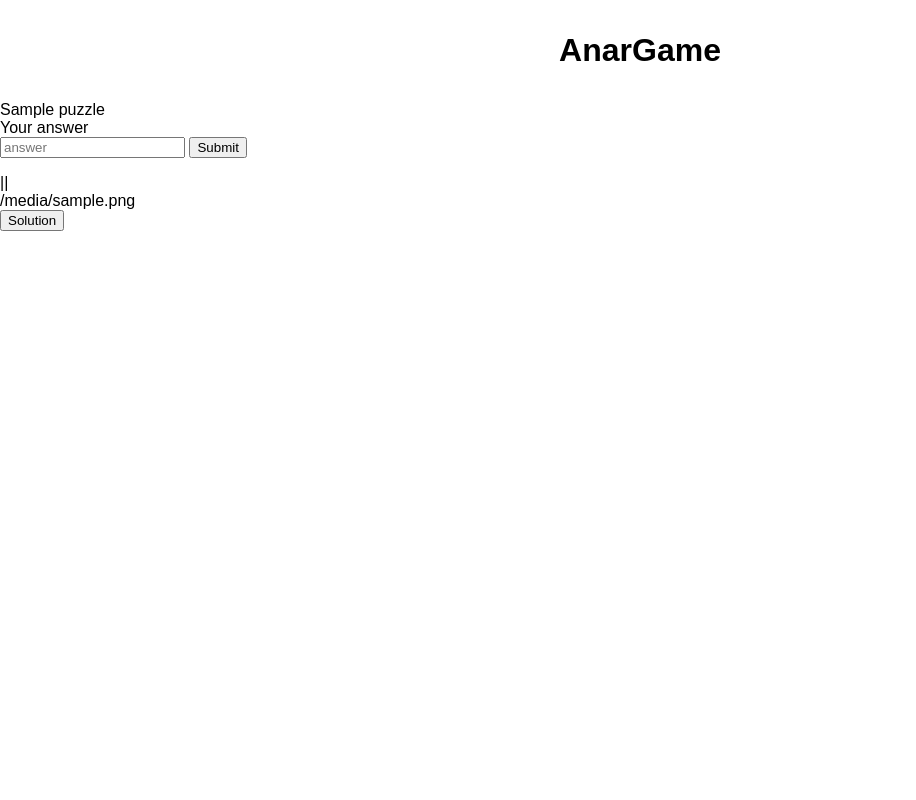
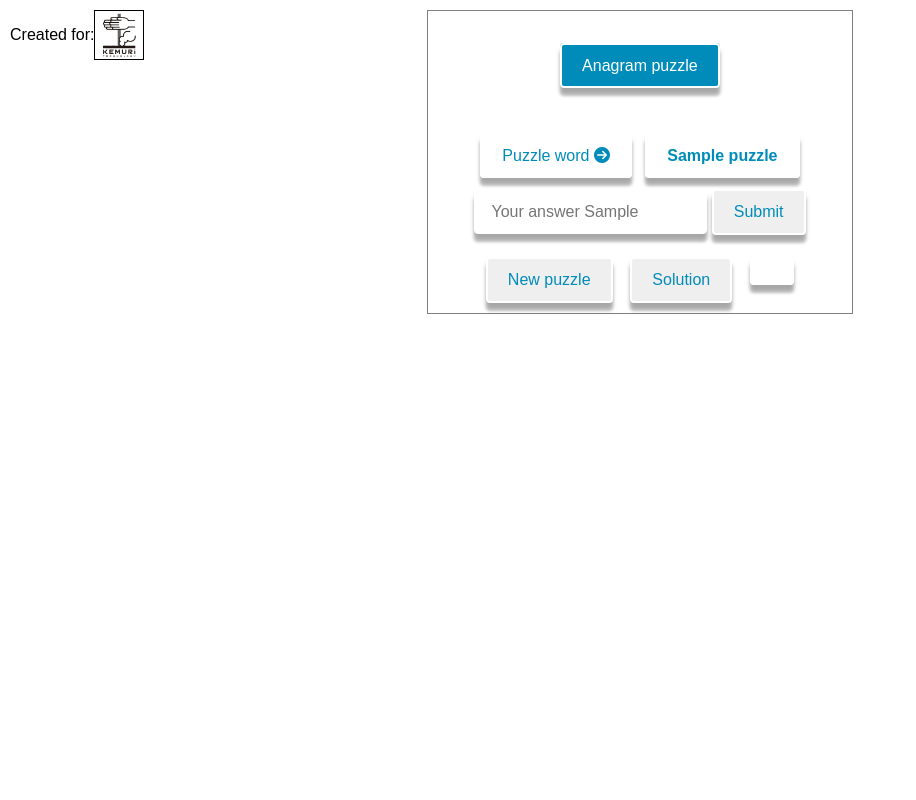
Before and after one commit to Shivanshu26shiv/kemuri_test, a Flask app: template templates/index.html in a window 1280 px wide. Shown: the whole page, without its empty margins (0-916 px from the left). Run offline with Flask 2, Linux system fonts and the light colour scheme; the template is opened without the code that fills it: most values are stand-ins (such as "Sample title", 1, 10 or a date in 2020); some libraries are stand-ins or nearby versions.

Commit message:
alpha commit

```diff
--- a/app.py
+++ b/app.py
@@ -1,38 +1,64 @@
+import os
+import re
 from flask import Flask, render_template, request
 import urllib.request, json, random
-import os
 
 folder_name = "temp_folder"
+regex = re.compile('[@_!#$%^&*()<>?/\|}{~:]')
 
 app = Flask(__name__)
 
 @app.route('/', methods=['GET','POST'])
 def index():
-    solution_var = 'bbb'
+
+    status_style = "style=display:none"
+    placeholder_parm = '...'
+
     if request.method == 'GET':
 
         with urllib.request.urlopen("https://www.randomlists.com/data/words.json") as url:
             word_dict = json.loads(url.read().decode())['data']
 
-        rand_value = random.randrange(1, len(word_dict))
-        solution_form = word_dict[rand_value]
-        open(folder_name+"/"+solution_form, "w")
+        '''
+        from nltk.corpus import words
+        word_list = words.words()
+        '''
 
         while True:
-            puzzle = ''.join(random.sample(solution_form, len(solution_form)))
-            if puzzle != solution_form:
+            rand_value = random.randrange(1, len(word_dict))
+            solution = word_dict[rand_value]
+            puzzle = ''.join(random.sample(solution, len(solution)))
+            if puzzle != solution and 8 > len(solution) > 3 and regex.search(puzzle) == None:
                 break
 
-        return render_template('index.html', puzzle=puzzle)
+        files_to_remove = [os.path.join(folder_name, f) for f in os.listdir(folder_name)]
+        for f in files_to_remove:
+            os.remove(f)
+
+        open(folder_name+"/"+solution.lower()+'_'+puzzle.lower(), "w")
+
+        return render_template('index.html', solution=solution, puzzle=puzzle, status_style=status_style, placeholder_parm=placeholder_parm)
 
     elif request.method == 'POST':
 
-        filename = os.listdir(folder_name)[0]
-        filesize = os.path.getsize(folder_name+'/'+filename)
-        if filesize == 0:
-            os.remove(folder_name+'/'+filename)
+        try:
+            filename = os.listdir(folder_name)[0]
+        except IndexError:
+            return render_template('index.html')
 
-        return render_template('index.html', filename=filename)
+        answer = request.form['answer'].lower()
+        solution, puzzle = filename.partition('_')[0], filename.partition('_')[2]
+
+        if answer == solution:
+            status = "id=fa-check"
+            status_style = "style=border-width:2px;border-style:solid;background:limegreen;color:white;line-height:inherit"
+        else:
+            status = "id=fa-close"
+            status_style = "style=border-width:2px;border-style:solid;background:red;color:white;line-height:inherit"
+
+        placeholder_parm = ':' + answer
+
+        return render_template('index.html', solution=solution, puzzle=puzzle, status=status, status_style=status_style, placeholder_parm=placeholder_parm)
 
 if __name__ == '__main__':
     app.run(debug=True)
--- a/static/css/main.css
+++ b/static/css/main.css
@@ -1,4 +1,97 @@
-body {
-	margin:0;
-	font-family: sans-serif;
+body, html {
+  width: 100%;
+  height: 100%;
+  margin: 0;
 }
+
+.container {
+  width: 100%;
+  height: 100%;
+}
+
+* {
+  box-sizing: border-box !important;
+  font-size: 16px;
+  font-family: Arial;
+}
+
+.column {
+  float: left;
+  text-align: center;
+  width: 33.33%;
+  padding: 10px;
+}
+
+.rowmain:after {
+  content: "";
+  display: table;
+  clear: both;
+}
+
+img {
+	border: 1px solid;
+	width: 50px;
+    height: 50px;
+    float: left;
+}
+
+input[type=text], select, textarea {
+  color: grey;
+  padding: 12px;
+  border: 1px solid white;
+  border-radius: 4px;
+  resize: vertical;
+  box-shadow: 0 8px 3px 0 rgba(0,0,0,0.2), 0 6px 5px 0 rgba(0,0,0,0.19);
+}
+
+h2, label {
+  color: #008CBA;
+  padding: 12px 20px;
+  border: 2px solid white;
+  border-radius: 4px;
+
+  box-shadow: 0 8px 3px 0 rgba(0,0,0,0.2), 0 6px 5px 0 rgba(0,0,0,0.19);
+}
+
+input[type=submit] {
+  color: #008CBA !important;
+  padding: 12px 20px;
+  border: 2px solid white;
+  border-radius: 4px;
+  cursor: pointer;
+
+  box-shadow: 0 8px 3px 0 rgba(0,0,0,0.2), 0 6px 5px 0 rgba(0,0,0,0.19);
+}
+
+input[type=submit]:hover {
+  color: #5480da;
+}
+
+.container {
+  border-radius: 5px;
+  /* background-color: #f2f2f2;*/
+  padding: 20px;
+}
+
+.col-25 {
+  margin-top: 6px;
+}
+
+.col-75 {
+  /*width: 75%;*/
+  margin-top: 6px;
+}
+
+.row:after {
+  content: "";
+  display: table;
+  clear: both;
+}
+
+
+@media screen and (max-width: 600px) {
+  .col-25, .col-75, input[type=submit] {
+    width: 100%;
+    margin-top: 0;
+  }
+}
--- a/templates/index.html
+++ b/templates/index.html
@@ -1,23 +1,69 @@
 <html>
 <head>
 <link rel='stylesheet' href="{{url_for('static', filename='css/main.css')}}">
+
+	<script>
+	var solution_var = '{{solution}}';
+	</script>
+
+<script src="https://kit.fontawesome.com/a076d05399.js"></script>
+<style>
+#fa-check:before {
+    content: "\f00c";
+}
+#fa-close:before {
+    content: "\f00d";
+}
+
+</style>
 </head>
 
 <body>
-	<h1 style='margin:1em; text-align:center'>AnarGame</h1>
+<div class="rowmain">
+	<div class='column'>
+		<p style="float: left;">Created for:</p><img src="{{url_for('static', filename='images/kemuri_logo.png')}}" />
+	</div>
 
-	<label>{{puzzle}}</label><br>
+	<div  class="column" style='border: 1px solid grey;margin-top: 10px;'>
 
-	<form action="/" method="POST">
-	  <label for="answer">Your answer</label><br>
-	  <input type="text" id="answer" name="answer" placeholder="answer">
-	  <input type="submit" value="Submit">
-	</form>
-	||
-	<form action="/" method="POST" name='solution_form'>
-		<label>{{filename}}</label><br>
-		<input type="submit" value="Solution">
-	</form>
+		<br><br>
+		<label style="display: inline; border-color: white;background-color: #008CBA;color: white">Anagram puzzle</label>
+		<br><br><br><br><br>
+
+		<label>Puzzle word  <i class='fa fa-arrow-circle-right'></i></label>
+		&nbsp;
+		<label style="font-weight: 700;">{{puzzle}}</label>
+		<br><br>
+
+		<form action="/" method="POST"  class="col-75" autocomplete="off">
+		  <input type="text" id="answer" name="answer" placeholder=" Your answer {{placeholder_parm}}" required>
+		  <input type="submit" value="Submit">
+		</form>
+
+		<div class="row" style='display: inline-flex;'>
+
+		<div class="col-75">
+			<form action="/" method="GET" name='new_puzzle'  class="col-75" style="display: inline;">
+			  <input type="submit" id='submit' value="New puzzle">
+			</form>
+		&nbsp;&nbsp;
+
+				<input type="submit" value='Solution'  onclick="alert('Solution: {{solution}}'); document.getElementById('submit').click();" />
+		&nbsp;&nbsp;
+				<!-- <button value='Solution' onclick="alert('Solution: {{solution}} ')">Solution</button>-->
+				<!--<label {{status_style}} >{{status}}</label>-->
+
+				<label class='fa' {{status_style}} {{status}} />
+
+
+			</div>
+
+		</div>
+	</div>
+
+	<div class='column'></div>
+</div>
+
 </body>
 
 </html>
```
Also changed, not shown: anagram_webapp.py (deleted, +0 -26 lines), static/images/kemuri_logo.png (added), 1 other file.
